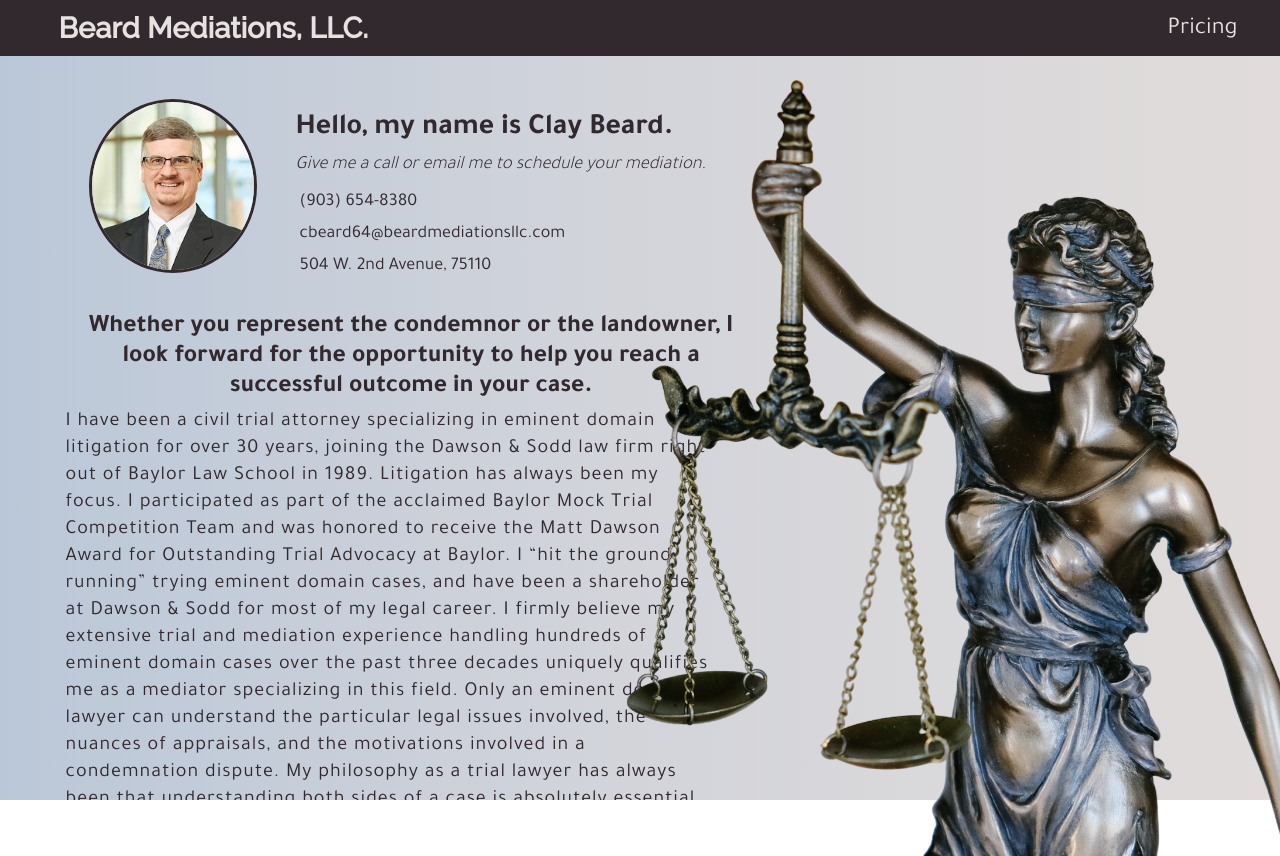
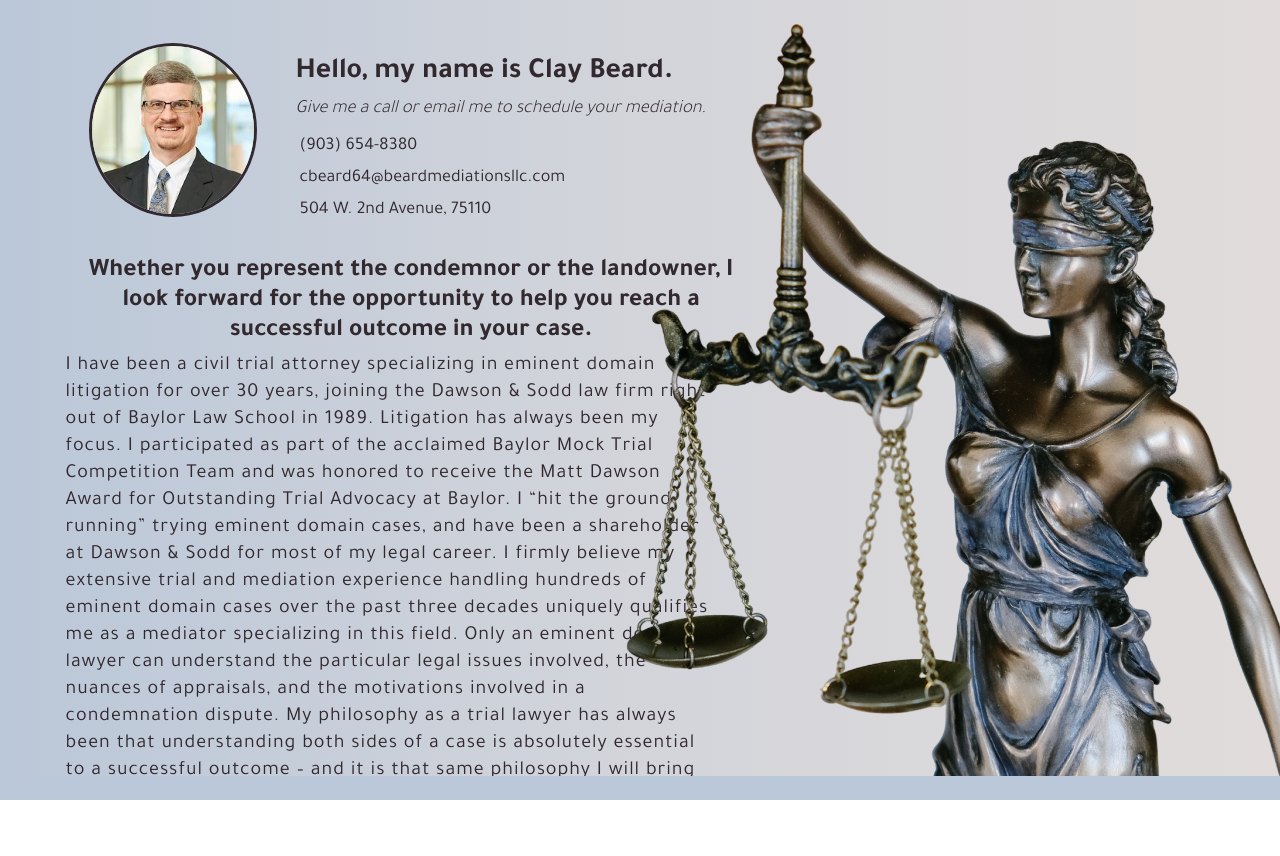
Before and after one commit to h-elliot/beard-mediations, a React (Create React App) app: page / in a window 1280 px wide. After the commit the page ends 800 px from the top, so only its background shows below. Built offline with nearby package versions, Linux system fonts and the light colour scheme.

Commit message:
added footer

```diff
--- a/src/App.css
+++ b/src/App.css
@@ -45,6 +45,8 @@ color: #326771
   display: flex;
   flex-flow: row nowrap;
   justify-content: space-evenly;
+
+  z-index: 1;
 }
 
 .App-link {
--- a/src/App.js
+++ b/src/App.js
@@ -7,6 +7,7 @@ import useSticky from './hooks/useSticky';
 
 function App() {
 	const { sticky, stickyRef } = useSticky();
+
 	return (
 		<div className='App'>
 			<Navbar />
@@ -23,7 +24,7 @@ function App() {
 					<PageContent />
 				</div>
 			</main>{' '}
-			{/* <Footer /> */}
+			<Footer />
 		</div>
 	);
 }
--- a/src/components/HeroImg.js
+++ b/src/components/HeroImg.js
@@ -7,7 +7,7 @@ export default function HeroImg() {
 			{/* <h1 className='Hero-img-text'>Page Title</h1> */}
 			<img
 				src={require('../images/scalesofjustice_trnsp.png')}
-				alt='Landscape with a river, mountains, and stars.'
+				alt='Statue of Truth holding the Scales of Justice.'
 				className='Hero-img-img'
 			/>
 		</div>
--- a/src/components/Navbar.js
+++ b/src/components/Navbar.js
@@ -1,7 +1,13 @@
 import React from 'react';
+import { useState } from 'react';
 import '../styles/Navbar.css';
 
 export default function Navbar() {
+	const [open, setOpen] = React.useState(false);
+
+	const handleOpen = () => {
+		setOpen(!open);
+
 		return (
 			<header className='App-header'>
 				<h3 className='Header-text' id='Header-title'>
@@ -14,4 +20,5 @@ export default function Navbar() {
 				</div>
 			</header>
 		);
+	};
 }
--- a/src/components/Pricing.js
+++ b/src/components/Pricing.js
@@ -1,8 +1,8 @@
 import React from 'react';
-import './PageContent.css';
+import '../styles/Pricing.css';
 import Card from './Card.js';
 
-export default function PageContent() {
+export default function Pricing() {
 	return (
 		<main className='Pricing-all'>
 			<Card />
--- /dev/null
+++ b/src/hooks/usePopup.js
@@ -0,0 +1 @@
+import { useEffect, useState } from 'react';
--- a/src/styles/Footer.css
+++ b/src/styles/Footer.css
@@ -1,5 +1,5 @@
 .App-footer {
-	max-height: 3.5vh;
+	max-height: 3vh;
 	width: 100%;
 	box-sizing: border-box;
 	display: flex;
@@ -7,30 +7,31 @@
 	justify-content: center;
 	align-items: center;
 	transition: all .7s ease-in;
-	background-color: #32292F;
+	background-color: #BBC8D9;
 
-	position: sticky;
+	/* position: sticky; */
 	bottom: 0;
 	left: 0;
+	z-index: 1;
 
 	color: #E7E1E0;
 }
 
-.Footer-text {
-	max-height: 2.5vh;
+.Footer-text a {
+	/* max-height: 90%; */
 	padding: 0;
 	margin: 0;
 	bottom: 0;
+	top: 0;
 
 	width: 90%;
 	display: flex;
 	flex-flow: row nowrap;
-	justify-content: center;
-	align-items: center;
+	/* justify-content: center;
+	align-items: center; */
 
 
 	text-align: center;
-	font-size: 8pt;
-
+	font-size: 6pt;
 
 }
--- a/src/styles/HeroImg.css
+++ b/src/styles/HeroImg.css
@@ -9,4 +9,6 @@
 
 	position: absolute;
 	right: 0%;
+
+	z-index: 0;
 }
--- a/src/styles/Navbar.css
+++ b/src/styles/Navbar.css
@@ -9,17 +9,18 @@
 	/* justify-content: space-between; */
 	align-items: center;
 	transition: all .7s ease-in;
-	background-color: #32292F;
-	/* align-content: stretch; */
-	/* font-size: calc(6px + 2vmin); */
+	background-color: #E7E1E0;
+
   	position: sticky;
 	top: 0;
+
+	z-index: 5;
 
 
 }
 .Header-text {
 	font-family: 'Raleway', sans-serif;
-	color: #E7E1E0;
+	color: #32292F;
 	max-height: 3vh;
 	display: flex;
 	flex: row nowrap;
@@ -52,9 +53,9 @@
 	margin-right: 5%;
 
 	font-size: calc(8px + 2vmin);
-	color: #E7E1E0;
+	color: #32292F;
 }
 
 .Header-text a:hover {
-	color: #BBC8D9;
+	color: #326771;
 }
--- a/src/styles/PageContent.css
+++ b/src/styles/PageContent.css
@@ -7,6 +7,8 @@
 	overflow: hidden;
 	margin: 1vh;
 	padding: 1.5%;
+
+	z-index: 3;
 }
 
 .Page-content-text {
```
Also changed, not shown: src/components/PopUp.js (added, +9 -0 lines), src/images/pastelscales.png (deleted), src/styles/PopUp.css (added), 1 other file (tests, documents, lock files or other folders). Lines whose indentation alone changed are shown as unchanged.
